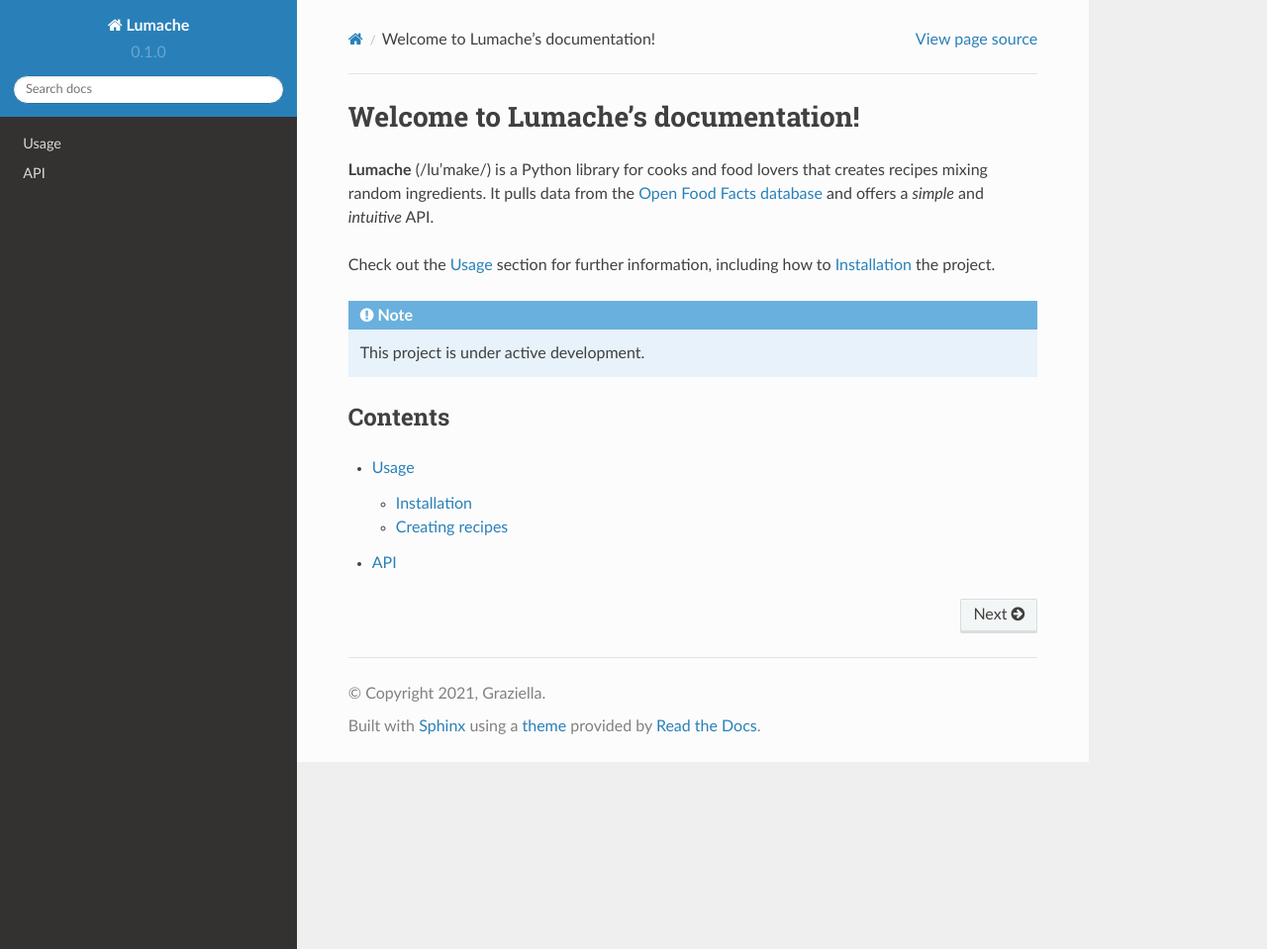
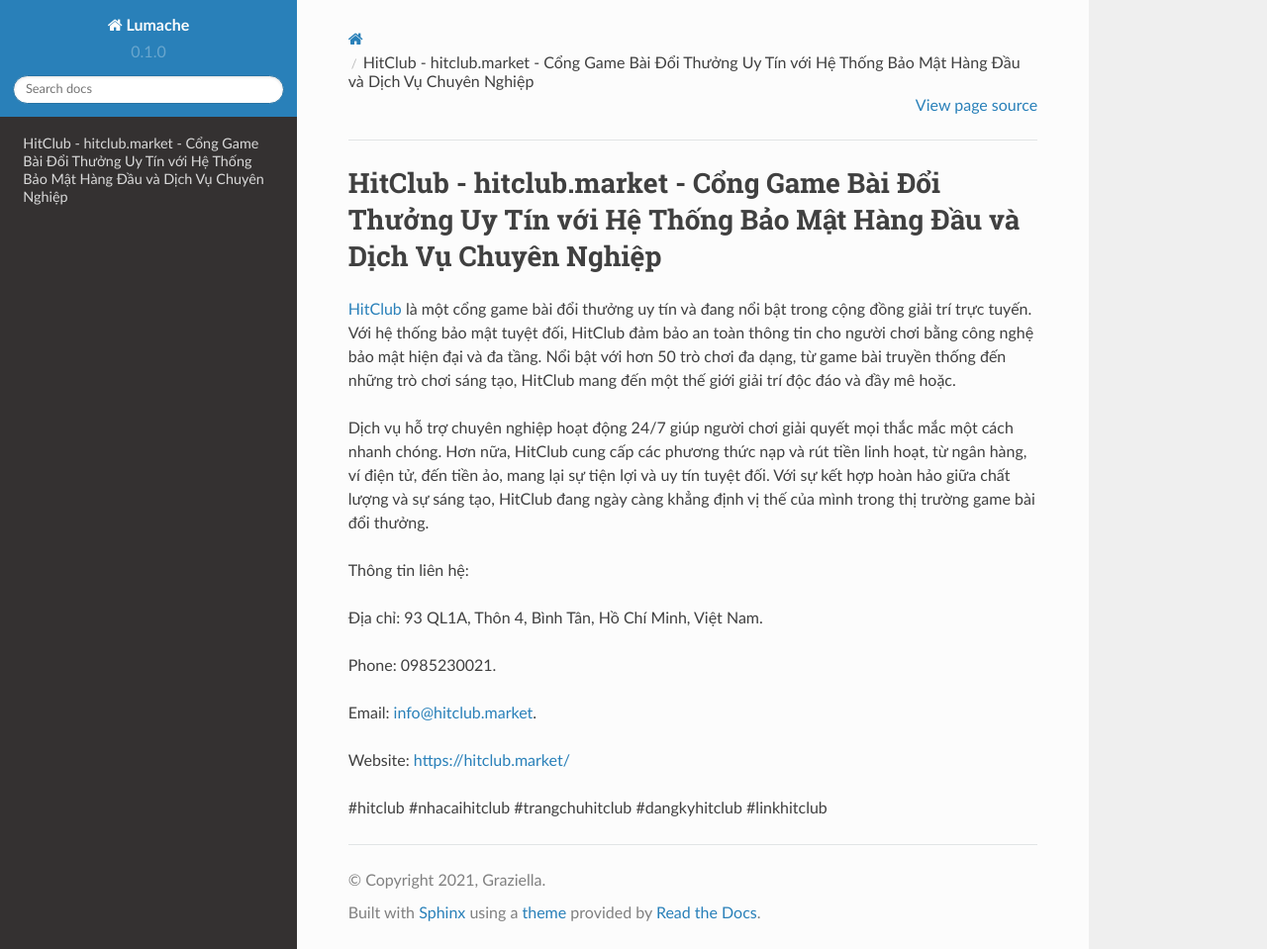
Before and after one commit to fhbuihuuba241/hitclubmarket, a Sphinx documentation site: the page built from docs/source/index.rst, in a window 1280 px wide and 959 px high. Shown: the whole window at 99% size. Built offline with Sphinx 7.4.7 and the Read the Docs theme 2.0.0, drawn with Linux system fonts in a browser that asks for light colours.

Commit message:
Update index.rst

```diff
--- a/docs/source/index.rst
+++ b/docs/source/index.rst
@@ -1,22 +1,18 @@
-Welcome to Lumache's documentation!
+HitClub - hitclub.market - Cổng Game Bài Đổi Thưởng Uy Tín với Hệ Thống Bảo Mật Hàng Đầu và Dịch Vụ Chuyên Nghiệp
 ===================================
 
-**Lumache** (/lu'make/) is a Python library for cooks and food lovers
-that creates recipes mixing random ingredients.
-It pulls data from the `Open Food Facts database <https://world.openfoodfacts.org/>`_
-and offers a *simple* and *intuitive* API.
+`HitClub <https://hitclub.market/>`_ là một cổng game bài đổi thưởng uy tín và đang nổi bật trong cộng đồng giải trí trực tuyến. Với hệ thống bảo mật tuyệt đối, HitClub đảm bảo an toàn thông tin cho người chơi bằng công nghệ bảo mật hiện đại và đa tầng. Nổi bật với hơn 50 trò chơi đa dạng, từ game bài truyền thống đến những trò chơi sáng tạo, HitClub mang đến một thế giới giải trí độc đáo và đầy mê hoặc.
 
-Check out the :doc:`usage` section for further information, including
-how to :ref:`installation` the project.
+Dịch vụ hỗ trợ chuyên nghiệp hoạt động 24/7 giúp người chơi giải quyết mọi thắc mắc một cách nhanh chóng. Hơn nữa, HitClub cung cấp các phương thức nạp và rút tiền linh hoạt, từ ngân hàng, ví điện tử, đến tiền ảo, mang lại sự tiện lợi và uy tín tuyệt đối. Với sự kết hợp hoàn hảo giữa chất lượng và sự sáng tạo, HitClub đang ngày càng khẳng định vị thế của mình trong thị trường game bài đổi thưởng.
 
-.. note::
+Thông tin liên hệ:
 
-   This project is under active development.
+Địa chỉ: 93 QL1A, Thôn 4, Bình Tân, Hồ Chí Minh, Việt Nam.
 
-Contents
---------
+Phone: 0985230021.
 
-.. toctree::
+Email: info@hitclub.market.
 
-   usage
-   api
+Website: https://hitclub.market/
+
+#hitclub #nhacaihitclub #trangchuhitclub #dangkyhitclub #linkhitclub
```
